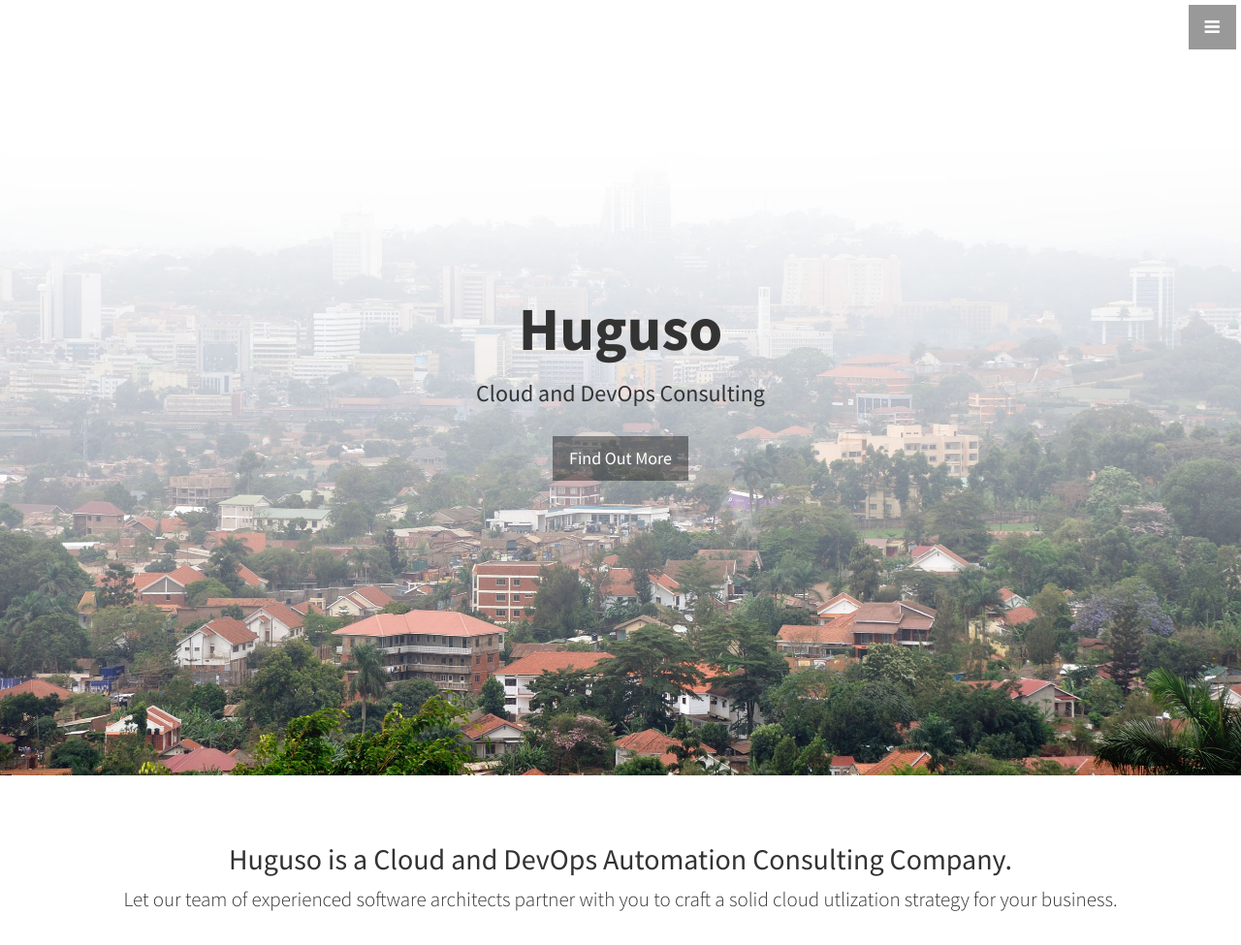
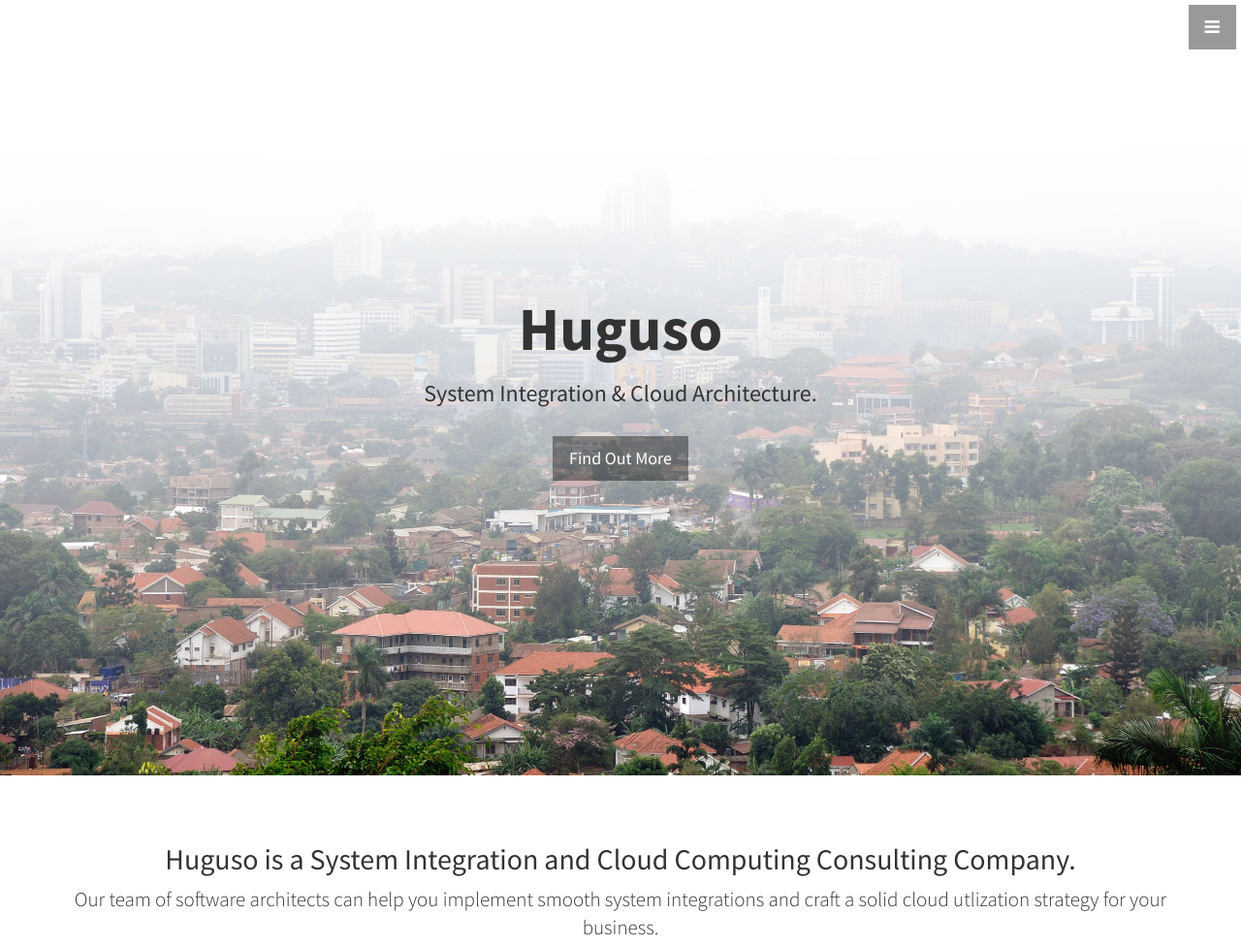
Before and after one commit to mmugisha/hugusoMarch2017, a plain HTML site: page index.html in a window 1280 px wide. Shown: the top 975 px of the page at 97% size. Drawn offline with Linux system fonts and the light colour scheme; some packages are replaced by stand-ins of ours.

Commit message:
Update index.html

```diff
--- a/index.html
+++ b/index.html
@@ -67,7 +67,7 @@
     <header id="top" class="header">
         <div class="text-vertical-center">
             <h1>Huguso</h1>
-            <h3>Cloud and DevOps Consulting</h3>
+            <h3>System Integration & Cloud Architecture.</h3>
             <br>
             <a href="#about" class="btn btn-dark btn-lg">Find Out More</a>
         </div>
@@ -78,8 +78,8 @@
         <div class="container">
             <div class="row">
                 <div class="col-lg-12 text-center">
-                    <h2>Huguso is a Cloud and DevOps Automation Consulting Company.</h2>
-                    <p class="lead">Let our team of experienced software architects partner with you to craft a solid cloud utlization strategy for your business.</p>
+                    <h2>Huguso is a System Integration and Cloud Computing Consulting Company.</h2>
+                    <p class="lead"> Our team of software architects can help you implement smooth system integrations and craft a solid cloud utlization strategy for your business.</p>
                 </div>
             </div>
             <!-- /.row -->
```
